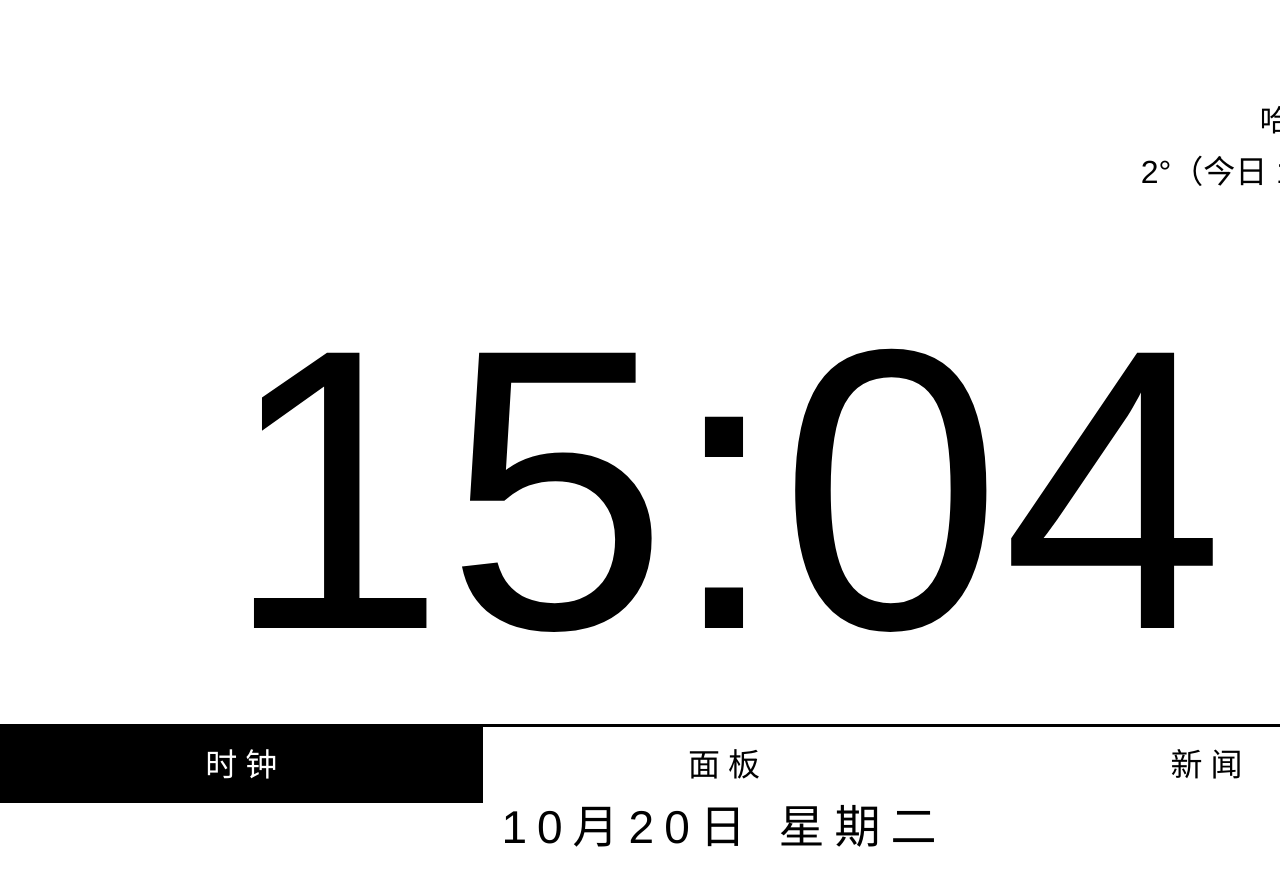
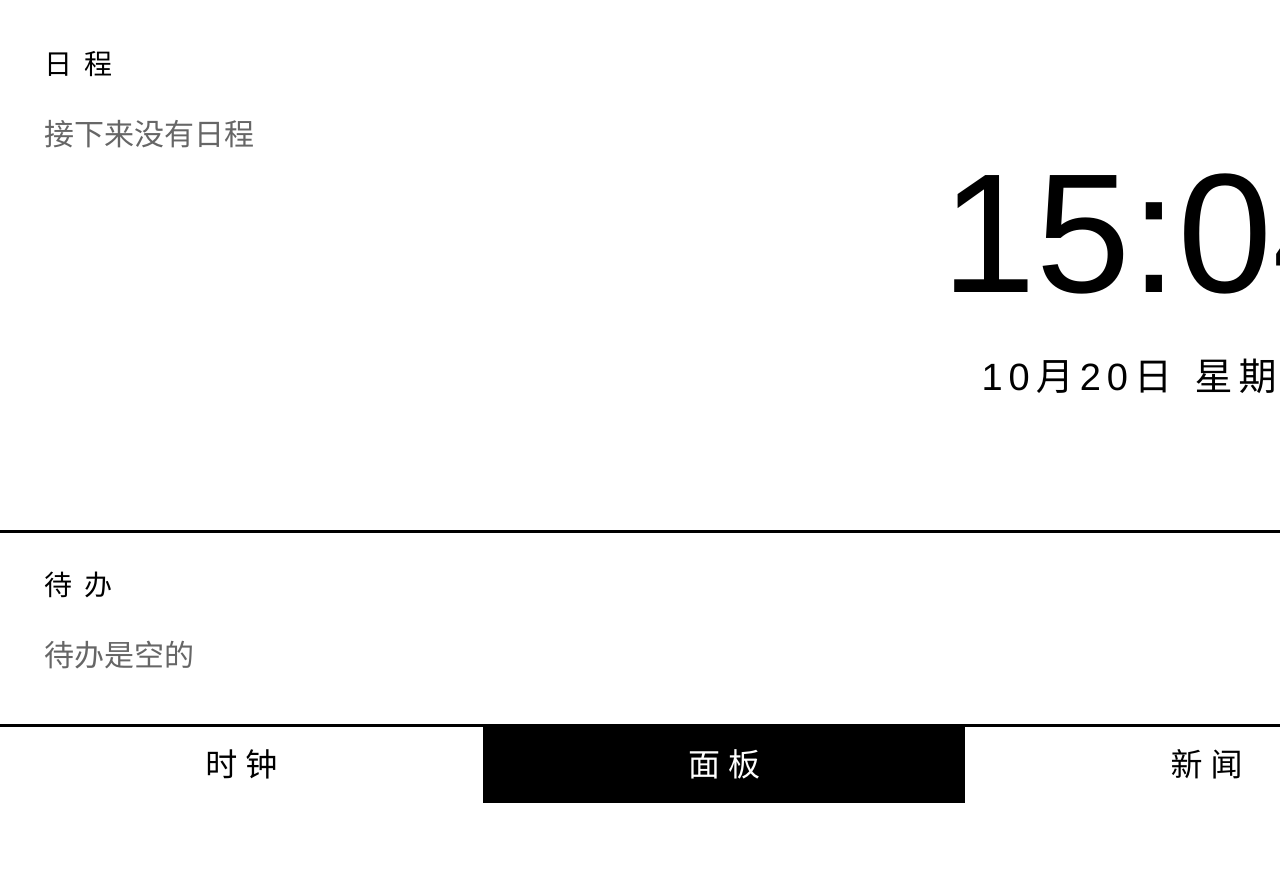
Before and after one commit to ztow/kindle-screen, a plain HTML site: page index.html in a window 1280 px wide. Shown: the top 886 px of the page. Drawn offline with Linux system fonts and the light colour scheme.

Commit message:
默认屏改为面板；定时任务从 launchd 迁移到 WorkBuddy 自动化（每天一次）

```diff
--- a/index.html
+++ b/index.html
@@ -51,13 +51,13 @@ font-family:"Helvetica Neue",Helvetica,Arial,"Heiti SC","STHeiti","Microsoft YaH
 </head>
 <body>
 
-<div id="scr-clock" class="screen on">
+<div id="scr-clock" class="screen">
   <div class="wx" id="wx"></div>
   <div class="clock-big" id="clock-big">--:--</div>
   <div class="date-big" id="date-big"></div>
 </div>
 
-<div id="scr-panel" class="screen">
+<div id="scr-panel" class="screen on">
   <div class="panel-top">
     <div class="cal">
       <div class="box-title">日程</div>
@@ -80,8 +80,8 @@ font-family:"Helvetica Neue",Helvetica,Arial,"Heiti SC","STHeiti","Microsoft YaH
 </div>
 
 <div id="tabbar">
-  <div class="tab on" id="tab-clock">时钟</div>
-  <div class="tab" id="tab-panel">面板</div>
+  <div class="tab" id="tab-clock">时钟</div>
+  <div class="tab on" id="tab-panel">面板</div>
   <div class="tab" id="tab-news">新闻</div>
 </div>
 
@@ -128,7 +128,7 @@ function show(name){
 var saved=null,ok=false;
 try{saved=localStorage.getItem('ks-tab');}catch(e2){}
 if(saved){for(var i=0;i<TABS.length;i++){if(TABS[i]===saved){ok=true;}}}
-show(ok?saved:'clock');
+show(ok?saved:'panel');
 $('tab-clock').onclick=function(){show('clock');};
 $('tab-panel').onclick=function(){show('panel');};
 $('tab-news').onclick=function(){show('news');};
```
Also changed, not shown: 3 other files.
